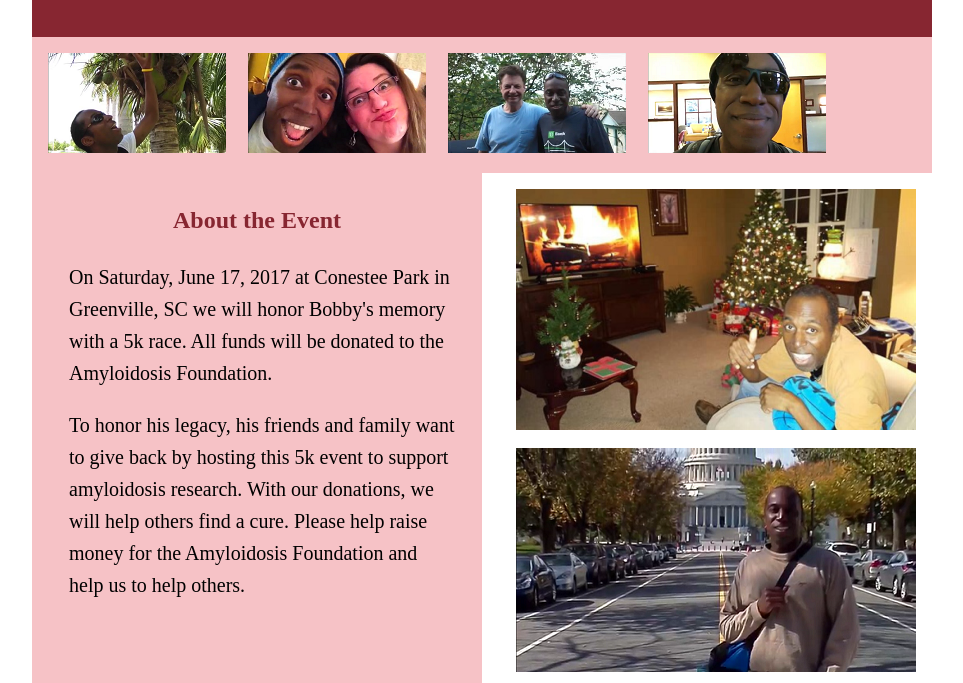
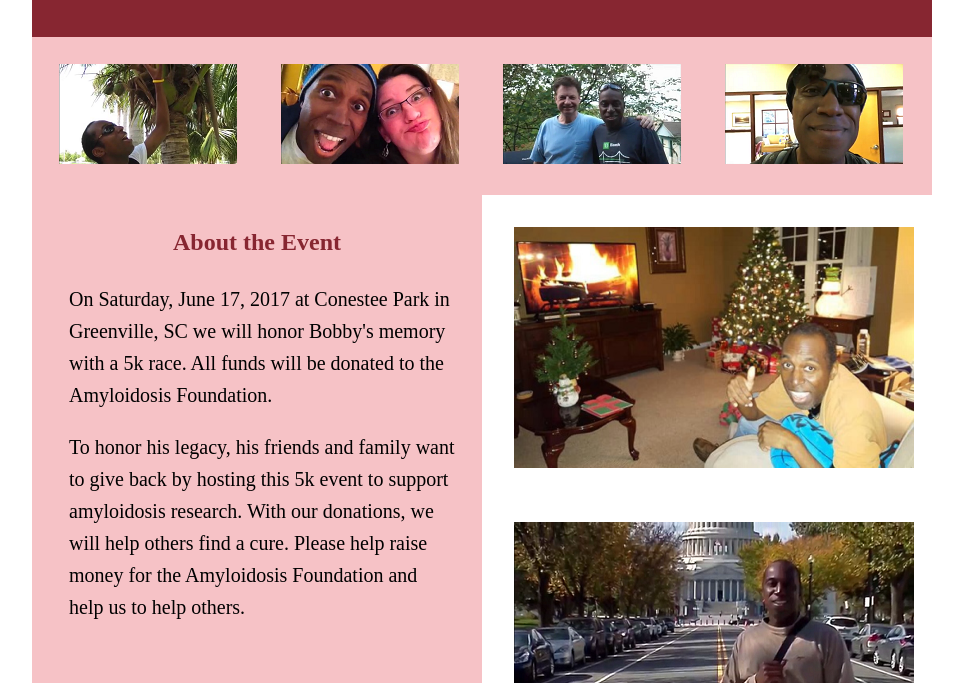
Before and after one commit to DogreRunt/charity-site, a plain HTML site: page index.html in a window 1280 px wide. Shown: the part 117-800 px from the top of the page, without its empty margins (158-1121 px from the left). Drawn offline with Linux system fonts and the light colour scheme.

Commit message:
Add files via upload

```diff
--- a/main.css
+++ b/main.css
@@ -28,9 +28,12 @@ footer {
 
 img.center {
     display: inline-block;
-    float: right;
-    margin-left: auto;
-    margin-right: auto;
+    padding: 25px;
+}
+
+img.top {
+  display: inline-block;
+  padding: 20px;
 }
 
 header {
```
